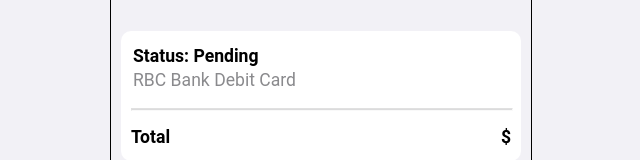
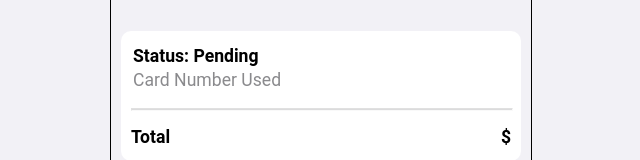
Before and after one commit to VsevolodZorin/wallet-app, a React (Create React App) app: page /1 in a window 1280 px wide. Shown: the part 187-347 px from the top of the page, without its empty margins (319-959 px from the left). Built offline with nearby package versions, Linux system fonts and the light colour scheme.

Commit message:
change description on Transaction page

```diff
--- a/src/containers/Transaction/index.tsx
+++ b/src/containers/Transaction/index.tsx
@@ -38,7 +38,7 @@ const Transaction: FC = () => {
               <span className="transaction__text--title">
                 Status: {transaction.pending ? 'Pending' : 'Approved'}
               </span>
-              <span>RBC Bank Debit Card</span>
+              <span>{transaction.description}</span>
             </div>
             <hr className="transaction__bottom-part--line" />
             <div className="transaction__bottom-part--total">
```
